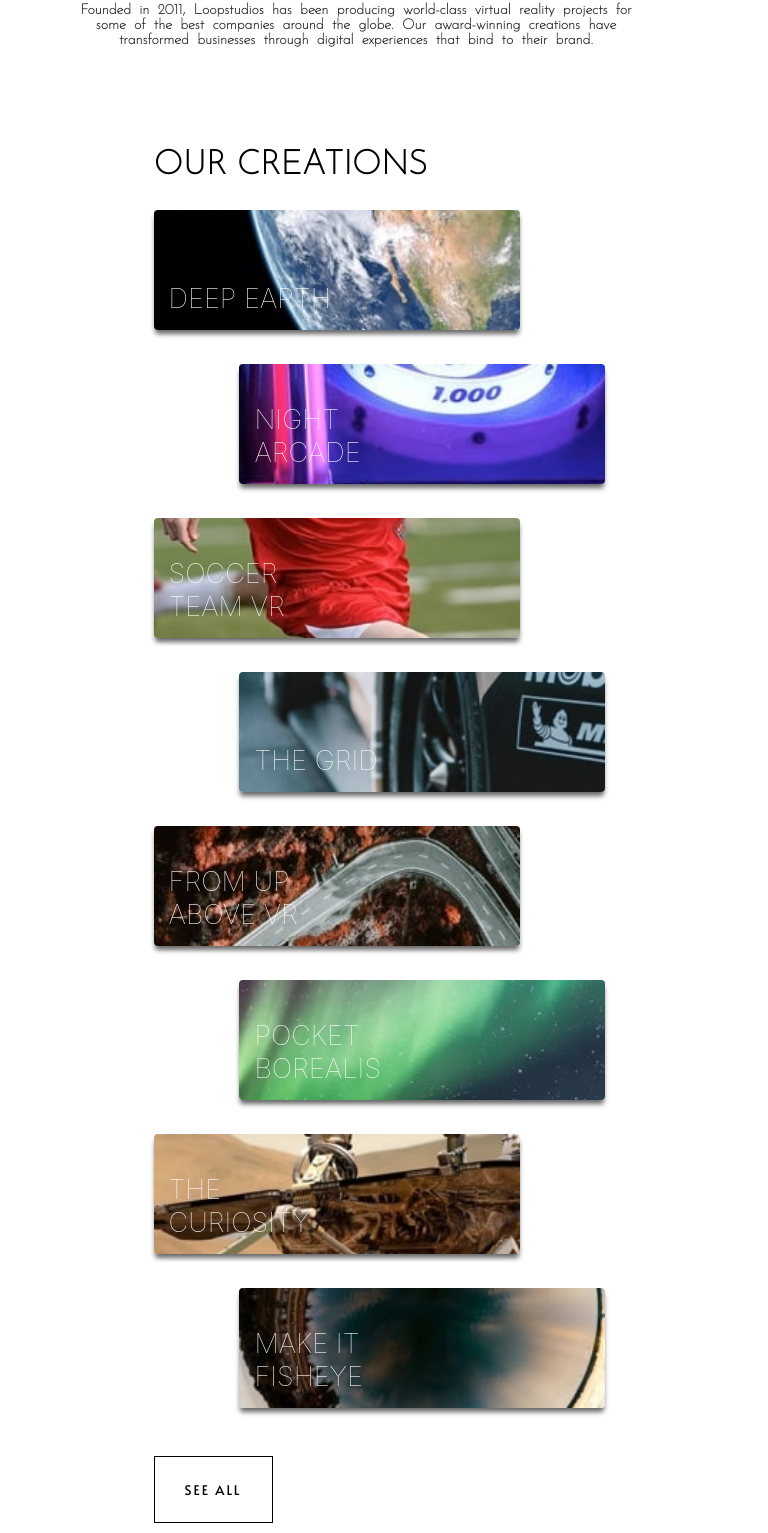
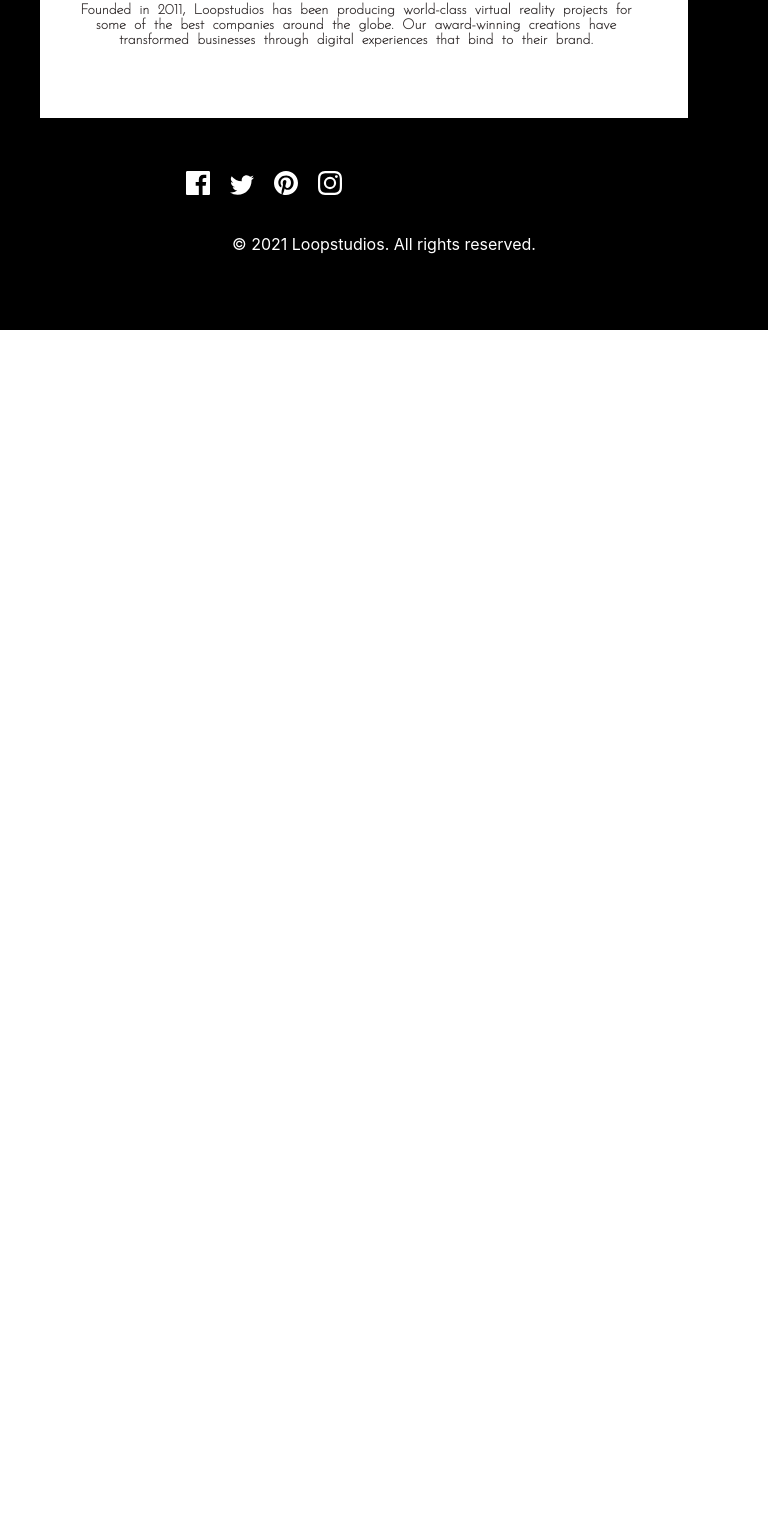
Before and after one commit to Shaikh2743/landing_page, a React (Create React App) app: page / in a window 768 px wide. Shown: the part 1023-2556 px from the top of the page. After the commit the page ends 1353 px from the top, so only its background shows below. Built offline with nearby package versions, Linux system fonts and the light colour scheme.

Commit message:
creation component deleted

```diff
--- a/src/components/creation.css
+++ /dev/null
@@ -1,297 +0,0 @@
-@import url('https://fonts.googleapis.com/css2?family=Alata&display=swap');
-@import url('https://fonts.googleapis.com/css2?family=Alata&family=Josefin+Sans:wght@100&display=swap');
-
-/* main conatiner */
-.creation{
-    margin: 5%;
-}
-/* conatiner's header section */
-.creations__header {
-    display: flex;
-    -webkit-box-pack: justify;
-    -ms-flex-pack: justify;
-    justify-content: space-between;
-}
-/* content title */
-.creations__title {
-    font-weight: 700;
-    text-transform: uppercase;
-    font-family: 'Josefin Sans', sans-serif;
-    font-size: 2.1rem;
-}
-/* Button */
-.button1{
-    display: none;
-}
-button, .button1 {
-    margin-bottom: 1rem;
-    font-family: 'Alata', sans-serif;
-    text-transform: uppercase;
-    cursor: pointer;
-    position: relative;
-    letter-spacing: .125rem;
-    border: solid 0.0625rem #000;
-    padding: 1.4375rem 1.875rem;
-    background-color: transparent;
-    transition: all .4s ease-in-out;
-    height: 100%;
-    margin-top: 3rem;
-}
-button:hover, .button1:hover {
-    color: #fff;
-    background: black;
-}
-button:hover::before, .button1:hover::before {
-    opacity: 1;
-    -webkit-transform: scale(1, 1);
-    transform: scale(1, 1);
-}
-
-button::before, .button1::before {
-    content: "";
-    top: 0rem;
-    left: 0rem;
-    opacity: 0;
-    width: 100%;
-    height: 100%;
-    z-index: -1;
-    position: absolute;
-    background-color: #000;
-    -webkit-transform: scale(1.2, 1.4);
-    transform: scale(1.2, 1.4);
-    -webkit-transition: all .5s ease-in-out;
-    transition: all .5s ease-in-out;
-}
-
-/* flex items background images */
-
-.earth{
-    background-image: url('./desktop/deep-earth.jpg');
-}
-.night{
-    background-image: url('./desktop/night-arcade.jpg');
-}
-.soccer{
-    background-image: url('./desktop/soccer-team.jpg');
-}
-.gried{
-    background-image: url('./desktop/gried.jpg');
-}
-.above{
-    background-image: url('./desktop/from-above.jpg');
-}
-.pocket{
-    background-image: url('./desktop/pocket-borealis.jpg');
-}
-.curiosity{
-    background-image: url('./desktop/curiosity.jpg');
-}
-.fish{
-    background-image: url('./desktop/fisheye.jpg');
-}
-/* Creation Container Items CSS*/
-
-
-.creation-content {
-    width: 100%;
-    height: auto;
-    display: grid;
-    grid-gap: 1.875rem;
-    grid-template-columns: repeat(4, minmax(12.5rem, 1fr));
-}
-.creations__content__item {
-    display: flex;
-    width: 100%;
-    height: 23rem;
-    cursor: pointer;
-    overflow: hidden;
-    position: relative;
-    max-width: 22.875rem;
-    border-radius: 0.25rem;
-    background-size: cover;
-    background-position: center;
-    -webkit-transition: all .4s ease-in-out;
-    transition: all .4s ease-in-out;
-    -webkit-box-shadow: 0 0.3125rem 0.3125rem -0.0625rem rgb(0 0 0 / 60%);
-    box-shadow: 0 0.3125rem 0.3125rem -0.0625rem rgb(0 0 0 / 60%);
-}
-.creations__content__item::before {
-    z-index: 0;
-    content: '';
-    top: 0rem;
-    left: 0rem;
-    opacity: 0;
-    width: 100%;
-    height: 100%;
-    position: absolute;
-    -webkit-backdrop-filter: blur(0.75rem);
-    backdrop-filter: blur(0.75rem);
-    -webkit-transition: all .4s ease-in-out;
-    transition: all .4s ease-in-out;
-    background-color: rgba(255,255,255,0.1);
-}
-
-/* Creation Conatainer items OnHover CSS  */
-.creations__content__item:hover {
-    transition: inherit;
-    backdrop-filter: blur(10px);
-    filter: blur(4px);
-    transition: 0.5s ease;
-}
-
-/* Creation Container Items Title Texts */
-
-.creation-content-title {
-    z-index: 2;
-    color: #fff;
-    max-width: 45%;
-    font-weight: 100;
-    font-size: 1.7rem;
-    -ms-flex-item-align: end;
-    align-self: flex-end;
-    justify-self: flex-start;
-    text-transform: uppercase;
-    margin: 0 0 0.9375rem 0.9375rem;
-    -webkit-transition: all .2s ease-in-out;
-    transition: all .2s ease-in-out;
-}
-
-
-/*  grid items media query for tablet (mode / view) */
-
-
-@media (min-width:768px) and  (max-width:1024px) {
-    /* main responsive CSS */
-    .creation {
-        margin: 30% 10%;
-        padding-left: 10%;
-    }
-    /* conatainer header */
-    .creations__header {
-        margin-top: 13rem;
-        display: block;
-        text-align: center;
-        justify-content: space-between;
-    }
-    /* Button  */
-    button {
-        display: none;
-    }
-    .button1{
-        display: block;
-    }
-    /*  Title */
-    .creations__title {
-        font-weight: 700;
-        text-transform: uppercase;
-        font-family: 'Josefin Sans', sans-serif;
-        font-size: 2.1rem;
-        text-align: left;
-    }
-    /* COntent */
-
-    .creation-content {
-        width: 100%;
-        height: auto;
-        display: flex;
-        justify-content: center;
-        grid-gap: 0.875rem;
-        align-items: center;
-    }
-    /* Flex Items in container */
-    .creations__content__item {
-        width: 100%;
-        height: 7.5rem;
-        cursor: pointer;
-        overflow: hidden;
-        position: relative;
-        max-width: 22.875rem;
-        border-radius: 0.25rem;
-        background-size: cover;
-        background-position: center;
-        -webkit-transition: all .4s ease-in-out;
-        transition: all .4s ease-in-out;
-        -webkit-box-shadow: 0 0.3125rem 0.3125rem -0.0625rem rgb(0 0 0 / 60%);
-        box-shadow: 0 0.3125rem 0.3125rem -0.0625rem rgb(0 0 0 / 60%);
-    }
-
-    /* content  */
-    .creation-content  {
-        -webkit-box-orient: vertical;
-        -webkit-box-direction: normal;
-        -ms-flex-direction: column;
-        flex-direction: column;
-    }
-
-    /* for tab mode items styling design */
-    .creations__content__item:nth-child(odd) {
-        -ms-flex-item-align: start;
-        align-self: flex-start;
-    }
-
-    .creations__content__item:not(:last-child) {
-        margin-bottom: 1.25rem;
-    }
-
-}
-
-/*  grid items media query for mobile (mode / view) */
-
-@media (min-width:50px) and  (max-width:767px) {
-/*  main container */
-    .creation {
-        margin: 0;
-        padding-left: 5%;
-    }
-   /* contaier header  */
-    .creations__header {
-        margin-top: 13rem;
-        display: block;
-        text-align: center;
-        justify-content: space-between;
-    }
-    /* Button */
-    button {
-        display: none;
-    }
-    .btn1{
-        display: block;
-        margin-top: 3rem;
-    }
-
-/*  contaner content */
-    .creation-content {
-        width: 100%;
-        height: auto;
-        display: flex;
-        justify-content: center;
-        grid-gap: 1.875rem;
-        align-items: center;
-    }
-    .creation-content  {
-        -webkit-box-orient: vertical;
-        -webkit-box-direction: normal;
-        -ms-flex-direction: column;
-        flex-direction: column;
-        margin-bottom: 3rem;
-    }
-
-    /* container item content */
-    .creations__content__item {
-        width: 100%;
-        height: 7.5rem;
-        cursor: pointer;
-        overflow: hidden;
-        position: relative;
-        max-width: 22.875rem;
-        border-radius: 0.25rem;
-        background-size: cover;
-        background-position: center;
-        -webkit-transition: all .4s ease-in-out;
-        transition: all .4s ease-in-out;
-        -webkit-box-shadow: 0 0.3125rem 0.3125rem -0.0625rem rgb(0 0 0 / 60%);
-        box-shadow: 0 0.3125rem 0.3125rem -0.0625rem rgb(0 0 0 / 60%);
-    }
-
-
-}
--- a/src/components/creation.js
+++ /dev/null
@@ -1,60 +0,0 @@
-import React, { Component } from 'react';
-import './creation.css';
-
-export default class creation extends Component {
-    render() {
-        return (
-            <div className="creation">
-                <div class="creations__header">
-                    <h2 class="creations__title">our creations</h2>
-                    <button class="button">see all</button>
-                </div>
-                <div className="creation-content">
-                    <div className="creations__content__item earth">
-                        <h3 className="creation-content-title" >
-                            DEEP EARTH
-                        </h3>
-                    </div>
-                    <div className="creations__content__item night">
-                        <h3 className="creation-content-title" >
-                            NIGHT ARCADE
-                        </h3>
-                    </div>
-                    <div className="creations__content__item soccer">
-                        <h3 className="creation-content-title" >
-                            SOCCER TEAM VR
-                        </h3>
-                    </div>
-                    <div className="creations__content__item gried">
-                        <h3 className="creation-content-title" >
-                            THE GRID
-                        </h3>
-                    </div>
-                    <div className="creations__content__item above">
-                        <h3 className="creation-content-title" >
-                            FROM UP ABOVE VR
-                        </h3>
-                    </div>
-                    <div className="creations__content__item pocket">
-                        <h3 className="creation-content-title" >
-                            POCKET BOREALIS
-                        </h3>
-                    </div>
-                    <div className="creations__content__item curiosity">
-                        <h3 className="creation-content-title" >
-                            THE CURIOSITY
-                        </h3>
-                    </div>
-                    <div className="creations__content__item fish">
-                        <h3 className="creation-content-title" >
-                            MAKE IT FISHEYE
-                        </h3>
-                    </div>
-                </div>
-                <div className="btn1" >
-                    <button className="button1">see all</button>
-                    </div>
-            </div>
-        )
-    }
-}
--- a/src/components/section1.css
+++ b/src/components/section1.css
@@ -114,7 +114,7 @@
             .feature__content {
                 width: 100%;
                 right: 5rem;
-                bottom: -200px;
+                bottom: 3rem;
                 padding: 2rem;
                 max-width: 34.5rem;
                 position: absolute;
```
